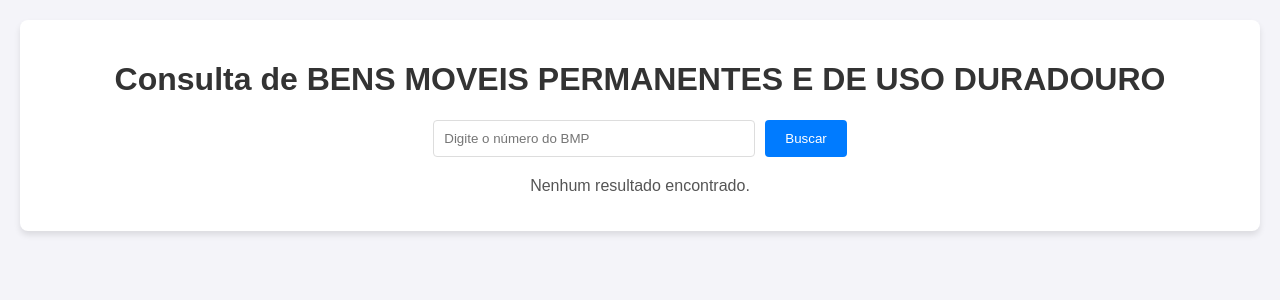
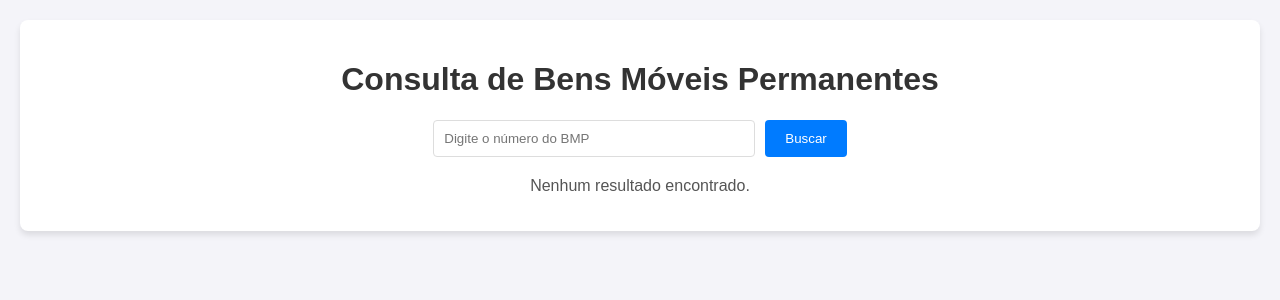
Before and after one commit to irapuanjr13/bmp, a Flask app: page / in a window 1280 px wide. Shown: the top 300 px of the page. Run offline with Flask 3, Linux system fonts and the light colour scheme; parts of the project's set-up code (start-up, migrations or seed data) failed here and were passed over.

Commit message:
Update index.html

```diff
--- a/templates/index.html
+++ b/templates/index.html
@@ -3,7 +3,7 @@
 <head>
     <meta charset="UTF-8">
     <meta name="viewport" content="width=device-width, initial-scale=1.0">
-    <title>Consulta de BENS MOVEIS PERMANENTES E DE USO DURADOURO</title>
+    <title>BENS MOVEIS PERMANENTES</title>
     <style>
         body {
             font-family: Arial, sans-serif;
@@ -71,7 +71,7 @@
 </head>
 <body>
     <div class="container">
-        <h1>Consulta de BENS MOVEIS PERMANENTES E DE USO DURADOURO</h1>
+        <h1>Consulta de Bens Móveis Permanentes</h1>
         <form method="POST" action="/">
             <input type="text" name="bmp_query" placeholder="Digite o número do BMP" required />
             <button type="submit">Buscar</button>
```
